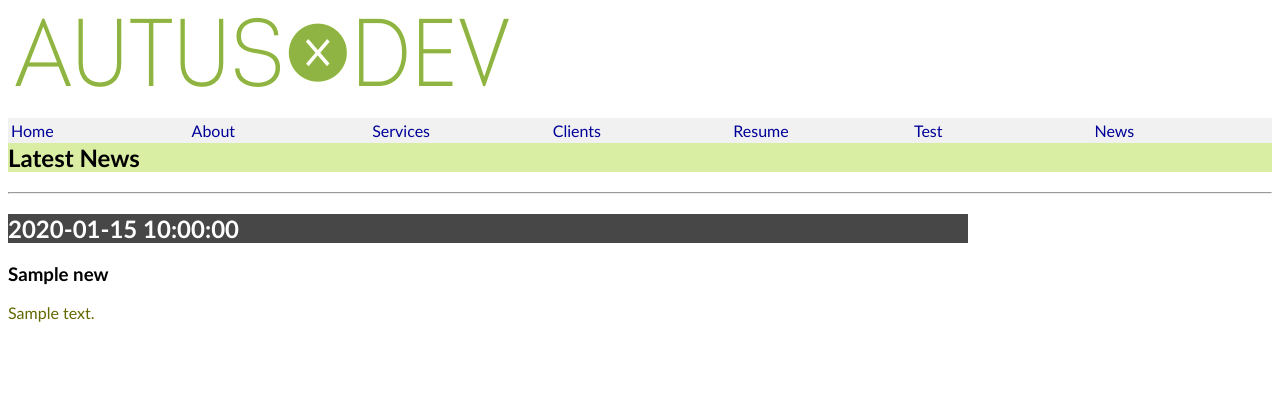
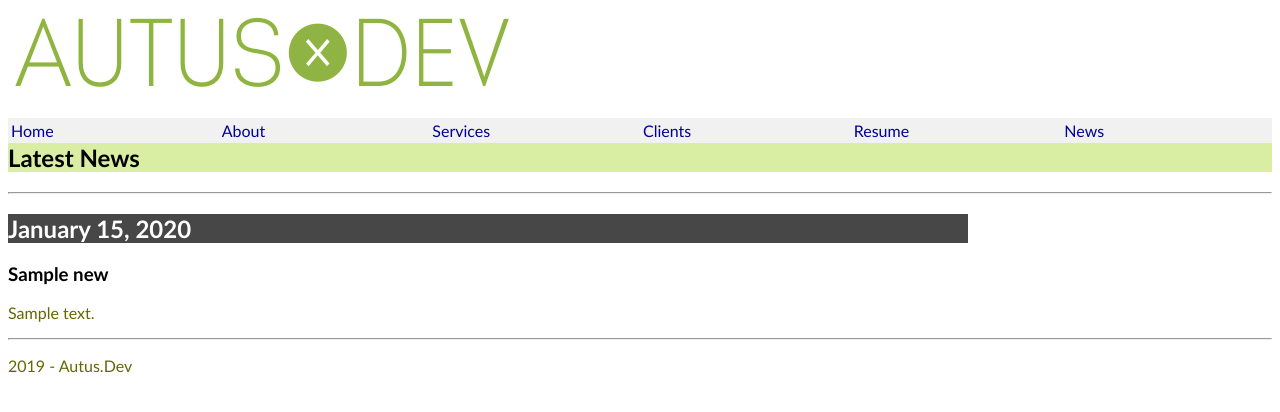
Before and after one commit to melzworld/autus.dev, a PHP site: page /news.php in a window 1280 px wide. Shown: the top 412 px of the page. Run offline with PHP 8.4, Linux system fonts and the light colour scheme; tables that the repository leaves empty or names only in its code hold one stand-in row (values such as "Sample post").

Commit message:
Removed Forms tab, fixed date and order

```diff
--- a/src/about.php
+++ b/src/about.php
@@ -23,7 +23,6 @@
         <li><a href="services.php">Services</a></li>
         <li><a href="clients.php">Clients</a></li>
         <li><a href="resume.php">Resume</a></li>
-        <li><a href="form.php">Test</a></li>
         <li><a href="news.php">News</a></li>
       </ul>
     </nav>
--- a/src/clients.php
+++ b/src/clients.php
@@ -23,7 +23,6 @@
         <li><a href="services.php">Services</a></li>
         <li><a href="clients.php">Clients</a></li>
         <li><a href="resume.php">Resume</a></li>
-        <li><a href="form.php">Test</a></li>
         <li><a href="news.php">News</a></li>
       </ul>
     </nav>
--- a/src/connectikut.php
+++ b/src/connectikut.php
@@ -22,8 +22,5 @@ if(mysqli_query($link, $sql)){
     echo "ERROR: Could not able to execute $sql. " . mysqli_error($link);
 }
 
-// echo "Success: A proper connection to MySQL was made! The my_db database is great." . PHP_EOL;
-// echo "Host information: " . mysqli_get_host_info($link) . PHP_EOL;
-
 mysqli_close($link);
 ?>
--- a/src/form.php
+++ b/src/form.php
@@ -23,14 +23,13 @@
         <li><a href="services.php">Services</a></li>
         <li><a href="clients.php">Clients</a></li>
         <li><a href="resume.php">Resume</a></li>
-        <li><a href="form.php">Test</a></li>
         <li><a href="news.php">News</a></li>
       </ul>
     </nav>
 </header>
 <body>
     <h2>Blog Inserter-O-Rama 5000</h2>
-    <p>I heard that you bring it.  Fill out your blog info for the world to see.</p>
+    <h3>I heard that you bring it.  Fill out your blog info for the world to see.</h3>
     <form action="connectikut.php" method="post">
         <p>
             <label for="currentDate">Date:<sup>*</sup></label>
--- a/src/index.php
+++ b/src/index.php
@@ -23,7 +23,6 @@
         <li><a href="services.php">Services</a></li>
         <li><a href="clients.php">Clients</a></li>
         <li><a href="resume.php">Resume</a></li>
-        <li><a href="form.php">Test</a></li>
         <li><a href="news.php">News</a></li>
       </ul>
     </nav>
--- a/src/news.php
+++ b/src/news.php
@@ -33,7 +33,6 @@
         <li><a href="services.php">Services</a></li>
         <li><a href="clients.php">Clients</a></li>
         <li><a href="resume.php">Resume</a></li>
-        <li><a href="form.php">Test</a></li>
         <li><a href="news.php">News</a></li>
         </ul>
     </nav>
@@ -46,7 +45,8 @@
             <?php if ($result->num_rows): ?>
                 <?php while($row = $result->fetch_assoc()): ?>
                     <article>
-                        <h2><?= $row['blog_date'] ?></h2>
+                        <?php $date = date_create($row['blog_date']); ?>
+                        <h2><?= date_format($date, "F j, Y") ?></h2>
                         <h3><?= $row['title'] ?></h3>
                         <p><?= $row['content'] ?></p>
                     </article>
@@ -55,6 +55,10 @@
             <p>No records found</p>
         <?php endif; ?>
     </body>
+    <footer>
+      <hr>
+      <p>2019 - Autus.Dev</p>
+    </footer>
 </html>
 
 <?php
--- a/src/resume.php
+++ b/src/resume.php
@@ -23,7 +23,6 @@
         <li><a href="services.php">Services</a></li>
         <li><a href="clients.php">Clients</a></li>
         <li><a href="resume.php">Resume</a></li>
-        <li><a href="form.php">Test</a></li>
         <li><a href="news.php">News</a></li>
       </ul>
     </nav>
--- a/src/services.php
+++ b/src/services.php
@@ -23,7 +23,6 @@
         <li><a href="services.php">Services</a></li>
         <li><a href="clients.php">Clients</a></li>
         <li><a href="resume.php">Resume</a></li>
-        <li><a href="form.php">Test</a></li>
         <li><a href="news.php">News</a></li>
       </ul>
     </nav>
```
